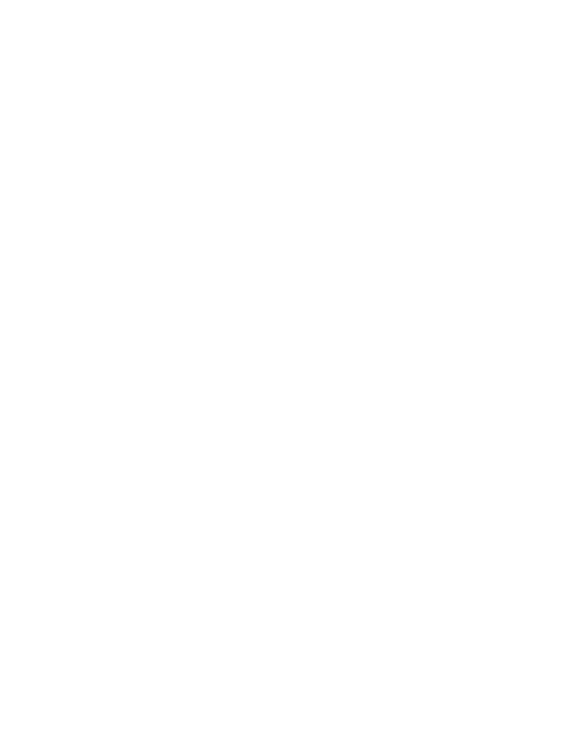
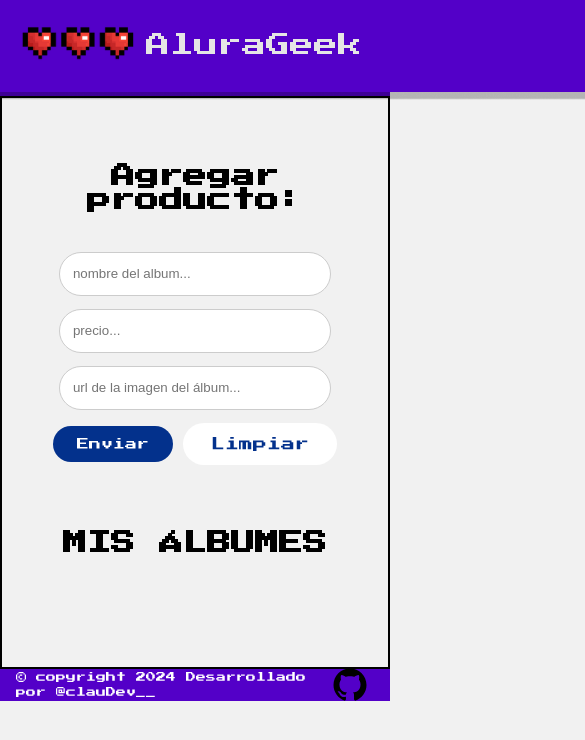
Before and after one commit to claudiamendez7/AluraGeek, a website with bundled scripts: page index.html in a window 390 px wide. Shown: the top 740 px of the page, 585 px wide, since content can reach past the window. Built offline with nearby package versions, Linux system fonts and the light colour scheme; no server answers.

Commit message:
final commit

```diff
--- /dev/null
+++ b/css/style.css
@@ -0,0 +1,355 @@
+* {
+  margin: 0;
+  padding: 0;
+  box-sizing: border-box;
+}
+
+body {
+  font-family: "Press Start 2P", sans-serif;
+  background-color: #f1f1f1;
+}
+body::-webkit-scrollbar {
+  width: 0.5rem;
+}
+
+body::-webkit-scrollbar-track {
+  background: #5300c8;
+}
+
+body::-webkit-scrollbar-thumb {
+  background-color: #711aeb;
+  border-radius: 15px;
+  border: none;
+}
+
+a {
+  text-decoration: none;
+}
+
+p {
+  font-size: 10px;
+  line-height: 1.5;
+  color: #fff;
+}
+
+ul {
+  list-style: none;
+}
+.header {
+  width: 100%;
+  height: 96px;
+  background-color: #5300c8;
+  display: flex;
+  justify-content: center;
+  align-items: center;
+  margin: auto;
+}
+.main-contenedor {
+  position: relative;
+  width: 100%;
+  height: 78.2vh;
+  display: flex;
+  align-items: flex-start;
+  justify-content: space-evenly;
+  z-index: 15;
+  border: 2px solid #000;
+  padding: 3rem 0;
+}
+
+/* Mis productos */
+.container__productos {
+  width: 60%;
+  display: flex;
+  flex-direction: column;
+  align-items: center;
+  justify-content: center;
+  gap: 1rem;
+  z-index: 200;
+}
+
+.productos-box {
+  position: relative;
+  width: 95%;
+  display: flex;
+  flex-direction: column;
+  justify-content: center;
+  align-items: center;
+  gap: 1rem;
+  padding: 1rem 0 0;
+}
+
+.container__productos-grid {
+  width: 100%;
+  height: 65vh;
+  display: flex;
+  flex-wrap: wrap;
+  align-items: center;
+  justify-content: center;
+  gap: 2rem;
+  padding: 1.5rem;
+  overflow-x: hidden;
+  overflow-y: auto;
+  scroll-behavior: smooth;
+}
+
+/* REDISEÑO DEL SCROLLBAR PARA ESTA SECCIÓN compatibilidad chrome/edge/ safari*/
+.container__productos-grid::-webkit-scrollbar {
+  width: 0.5rem;
+}
+
+.container__productos-grid::-webkit-scrollbar-track {
+  background: rgba(43, 13, 41, 0.5);
+}
+
+.container__productos-grid::-webkit-scrollbar-thumb {
+  background-color: #5300c8;
+  border-radius: 20px;
+  border: none;
+}
+
+.producto-card {
+  background-color: #5300c8;
+  width: 200px;
+  padding: 0.8rem;
+  display: flex;
+  flex-direction: column;
+  align-items: flex-start;
+  justify-content: center;
+  gap: 1rem;
+  cursor: pointer;
+  border: 2px solid transparent;
+  border-radius: 10px;
+  backdrop-filter: blur(15px);
+  box-shadow: 8px 8px 16px -10px #2b0d29;
+}
+
+.producto-img {
+  width: 100%;
+  height: 100%;
+  aspect-ratio: 1/1;
+  object-fit: fill;
+  border-radius: 10px;
+  border: 1px solid #711aeb;
+}
+
+.producto-footer {
+  width: 100%;
+  display: flex;
+  align-items: baseline;
+  justify-content: space-between;
+}
+
+.producto-precio {
+  width: 100%;
+  display: flex;
+  align-items: baseline;
+  justify-content: flex-start;
+  gap: 0.5rem;
+}
+
+.btn_trash {
+  width: 1rem;
+  height: 1rem;
+  background-color: transparent;
+  border: none;
+  outline: none;
+  cursor: pointer;
+}
+
+.fa-solid {
+  font-size: 1rem;
+  color: #fff;
+  transition: all 0.5s ease-in-out;
+}
+
+.fa-solid:hover {
+  color: #e98a8a;
+  transform: scale(1.2);
+}
+
+/* Formulario */
+.contenedor__form {
+  width: 40%;
+  display: flex;
+  justify-content: center;
+  align-items: center;
+  z-index: 200;
+}
+.form-contenedor {
+  position: relative;
+  width: 70%;
+  border: 2px solid transparent;
+  display: flex;
+  flex-direction: column;
+  justify-content: center;
+  align-items: center;
+  gap: 1rem;
+  padding: 1rem;
+}
+.contenedor__form h2 {
+  margin: 0 auto;
+  margin-bottom: 1em;
+}
+
+form {
+  width: 100%;
+}
+
+.form__campo {
+  width: 100%;
+  border-radius: 24px;
+  display: block;
+  color: black;
+  padding: 1em;
+  border: 1px solid #ccc;
+  margin-bottom: 1em;
+  transition: border-color 0.3s;
+}
+
+.form__campo:focus {
+  border-color: #03318c;
+}
+
+.btn-contenedor {
+  position: relative;
+  display: flex;
+  flex-direction: row;
+  align-items: center;
+  justify-content: center;
+  gap: 1rem;
+}
+
+.btn-submit {
+  font-family: "Press Start 2P", sans-serif;
+  background-color: #03318c;
+  color: #ffffff;
+  font-size: 14px;
+  padding: 1em 2em;
+  align-self: center;
+  border: none;
+  border-radius: 24px;
+  cursor: pointer;
+  transition: background-color 0.3s;
+}
+
+.btn-contenedor .btn-reset {
+  font-family: "Press Start 2P", sans-serif;
+  background-color: #fff;
+  color: #03318c;
+  font-size: 14px;
+  padding: 1em 2em;
+  border: none;
+  border-radius: 24px;
+  cursor: pointer;
+  transition: background-color 0.3s;
+}
+
+.btn-contenedor .btn-submit:hover {
+  background-color: #333333;
+}
+
+.btn-contenedor .btn-reset:hover {
+  background-color: #cccccc;
+}
+
+.btn-contenedor {
+  display: flex;
+  justify-content: center;
+  align-items: center;
+  gap: 10px;
+}
+
+footer {
+  width: 100%;
+  height: 150px;
+  background-color: #5300c8;
+  color: #ffffff;
+  display: flex;
+  justify-content: center;
+  align-items: center;
+}
+
+@media screen and (max-width: 960px) {
+  .main-contenedor {
+    width: 100%;
+    height: 100%;
+    flex-direction: column-reverse;
+    align-items: center;
+    justify-content: space-between;
+    gap: 3rem;
+  }
+  .container__productos {
+    width: 100%;
+  }
+  .container__productos-grid {
+    height: 100%;
+    display: grid;
+    grid-template-columns: 2fr 1fr;
+    align-items: center;
+    justify-content: center;
+  }
+  .producto-card {
+    width: 250px;
+  }
+  .contenedor__form {
+    width: 100%;
+  }
+  .form-contenedor {
+    width: 80%;
+  }
+
+  footer {
+    width: 100%;
+    height: 50px;
+    padding: 1rem;
+  }
+}
+
+@media screen and (max-width: 600px) {
+  .container__productos-grid {
+    height: 100%;
+    display: grid;
+    grid-template-columns: 2fr 1fr;
+    grid-gap: 1rem;
+    align-items: center;
+    justify-content: center;
+    padding: 1rem;
+  }
+  .main-contenedor {
+    width: 100%;
+    height: 100%;
+    flex-direction: column-reverse;
+    align-items: center;
+    justify-content: space-between;
+    gap: 3rem;
+  }
+  .container__productos {
+    width: 100%;
+  }
+  .producto-card {
+    width: 160px;
+  }
+  .contenedor__form {
+    width: 100%;
+  }
+  h2 {
+    text-align: center;
+  }
+  .form-contenedor {
+    width: 80%;
+  }
+  .btn-submit {
+    width: 100%;
+    font-size: 12px;
+  }
+  .btn-reset {
+    width: 100%;
+    font-size: 12px;
+  }
+
+  footer {
+    width: 100%;
+    height: 30px;
+    padding: 1rem;
+  }
+}
--- a/index.html
+++ b/index.html
@@ -4,7 +4,95 @@
     <meta charset="UTF-8" />
     <meta name="viewport" content="width=device-width, initial-scale=1.0" />
     <title>AluraGeek Challenge</title>
-    <link rel="stylesheet" href="style.css" />
+    <link rel="preconnect" href="https://fonts.googleapis.com" />
+    <link rel="preconnect" href="https://fonts.gstatic.com" crossorigin />
+    <link
+      href="https://fonts.googleapis.com/css2?family=Inter:ital,opsz,wght@0,14..32,100..900;1,14..32,100..900&family=Press+Start+2P&display=swap"
+      rel="stylesheet"
+    />
+    <!-- Icon -->
+    <script
+      src="https://kit.fontawesome.com/4c59d6196b.js"
+      crossorigin="anonymous"
+    ></script>
+    <link rel="stylesheet" href="css/style.css" />
   </head>
-  <body></body>
+  <body>
+    <header class="header">
+      <img src="img/Header.png" alt="Logo AluraGeek" />
+    </header>
+
+    <main class="main-contenedor">
+      <section class="container__productos">
+        <h1>MIS ÁLBUMES</h1>
+        <div class="productos-box">
+          <div data-product class="container__productos-grid">
+            <p class="texto-oculto" hidden>No se han agregado productos</p>
+            <!-- <div class="producto-card">
+              <img
+                class="producto-img"
+                src="./img/product_img.png"
+                alt="imagen de producto"
+              />
+              <p>Nombre</p>
+              <div class="producto-footer">
+                <span class="producto-precio">
+                  <p>$</p>
+                  <p>000.000,00</p>
+                </span>
+                <button class="btn_trash" data id="9">
+                  <i class="fa-solid fa-trash"></i>
+                </button>
+              </div>
+            </div> -->
+          </div>
+        </div>
+      </section>
+
+      <!-- Sección para agregar productos -->
+      <section class="contenedor__form">
+        <div class="form-contenedor" data-form>
+          <h2>Agregar producto:</h2>
+          <form>
+            <input
+              data-name
+              class="form__campo"
+              type="text"
+              placeholder="nombre del album..."
+              required
+            />
+            <input
+              data-price
+              class="form__campo"
+              type="number"
+              placeholder="precio..."
+              required
+            />
+            <input
+              data-image
+              class="form__campo"
+              type="imagen"
+              placeholder="url de la imagen del álbum..."
+              required
+            />
+            <span data-message class="mensajeError"></span>
+            <div class="btn-contenedor">
+              <button type="submit" class="btn-submit" id="btn">Enviar</button>
+              <button type="reset" class="btn-reset" id="btn">Limpiar</button>
+            </div>
+          </form>
+        </div>
+      </section>
+    </main>
+
+    <!-- footer -->
+    <footer>
+      <p class="copyright">&copy; copyright 2024 Desarrollado por @clauDev__</p>
+      <a href="https://github.com/claudiamendez7" rel="" target="_blank">
+        <img src="img/github.svg" alt="logo github" class="git" />
+      </a>
+    </footer>
+    <!-- Scripts -->
+    <script type="module" src="js/controllers/main.js"></script>
+  </body>
 </html>
--- /dev/null
+++ b/js/controllers/main.js
@@ -0,0 +1,77 @@
+import { servicesProducts } from "../services/product-services.js";
+
+const productoContenedor = document.querySelector("[data-product]");
+const form = document.querySelector("[data-form]");
+
+function createCard({ name, price, image, id }) {
+  const card = document.createElement("div");
+  card.classList.add("card");
+  card.innerHTML = `
+    <div class="producto-card">
+      <img
+        class="producto-img"
+        src="${image}"
+        alt="imagen de producto"
+      />
+      <p>${name}</p>
+      <div class="producto-footer">
+        <span class="producto-precio">
+          <p>$</p>
+          <p>${price}</p>
+        </span>
+        <button class="btn_trash" data id="${id}">
+          <i class="fa-solid fa-trash"></i>
+        </button>
+      </div>
+    </div>
+  `;
+  return card;
+}
+
+const renderProducts = async () => {
+  try {
+    const listaProductos = await servicesProducts.productosList();
+    listaProductos.forEach((producto) => {
+      const productCard = createCard(producto);
+      productoContenedor.appendChild(productCard);
+    });
+  } catch (error) {
+    console.log("Error al obtener los productos:", error);
+  }
+};
+
+// Eliminar la tarjeta del DOM
+const productosGrid = document.querySelector(".container__productos-grid");
+productosGrid.addEventListener("click", (event) => {
+  if (event.target.classList.contains("fa-trash")) {
+    const productoCard = event.target.closest(".producto-card");
+    if (productoCard) {
+      productoCard.remove();
+
+      if (!productosGrid.querySelector(".producto-card")) {
+        const textoOculto = document.querySelector(".texto-oculto");
+        textoOculto.hidden = false;
+      }
+    }
+  }
+});
+
+form.addEventListener("submit", async (e) => {
+  e.preventDefault();
+
+  const name = document.querySelector("[data-name]").value;
+  const price = document.querySelector("[data-price]").value;
+  const image = document.querySelector("[data-image]").value;
+
+  try {
+    const newProduct = await servicesProducts.createProduct(name, price, image);
+    const newCard = createCard(newProduct);
+    productoContenedor.appendChild(newCard);
+  } catch (error) {
+    console.log("Error al crear el producto:", error);
+  }
+  form.reset();
+});
+
+renderProducts();
+deleteCard();
--- /dev/null
+++ b/js/services/product-services.js
@@ -0,0 +1,62 @@
+const BASE_URL = "https://6733ffbea042ab85d1189a7f.mockapi.io/productos";
+
+const productosList = async () => {
+  try {
+    const response = await fetch(BASE_URL);
+    const data = await response.json();
+    return data;
+  } catch (error) {
+    console.log("Error al obtener los productos:", error);
+  }
+};
+
+const createProduct = async (name, price, image) => {
+  try {
+    const response = await fetch(BASE_URL, {
+      method: "POST",
+      headers: {
+        "Content-Type": "application/json",
+      },
+      body: JSON.stringify({ name, price, image }),
+    });
+    const data = await response.json();
+    return data;
+  } catch (error) {
+    console.log("Error al crear el producto:", error);
+  }
+};
+
+const deleteProduct = async (name, price, image) => {
+  try {
+    const response = await fetch(BASE_URL, {
+      method: "DELETE",
+      headers: {
+        "Content-Type": "application/json",
+      },
+      body: JSON.stringify({ name, price, image }),
+    });
+    const data = await response.json();
+    return data;
+  } catch (error) {
+    console.log("Error al eliminar el producto:", error);
+  }
+};
+
+const renderProducts = async () => {
+  try {
+    const listaProductos = await productosList();
+    listaProductos.forEach((producto) => {
+      const productCard = createCard(producto);
+      productoContenedor.appendChild(productCard);
+    });
+  } catch (error) {
+    console.log("Error al obtener los productos:", error);
+  }
+};
+
+export const servicesProducts = {
+  productosList,
+  createProduct,
+  deleteProduct,
+  renderProducts,
+};
```
Also changed, not shown: database/db.json (added, +40 -0 lines), package.json (added, +12 -0 lines), img/BP.jpg (added), img/Header.png (added), img/L&L.jpg (added), img/ate.jpg (added), img/bts.jpg (added), img/delete.png (added), img/fvr.jpg (added), img/github.svg (added), img/image 1.png (added), img/raid_of_dream.jpg (added), img/rm.jpg (added), img/sherlock.jpg (added), 1 more files.
